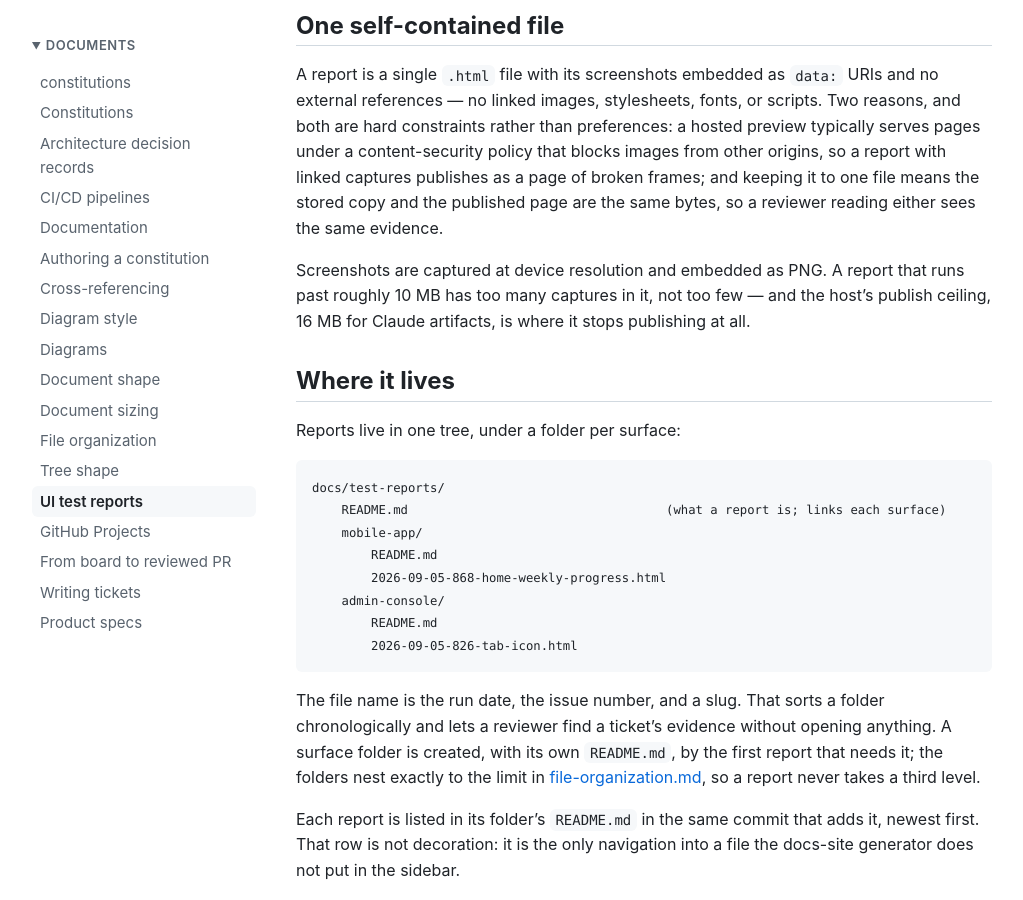
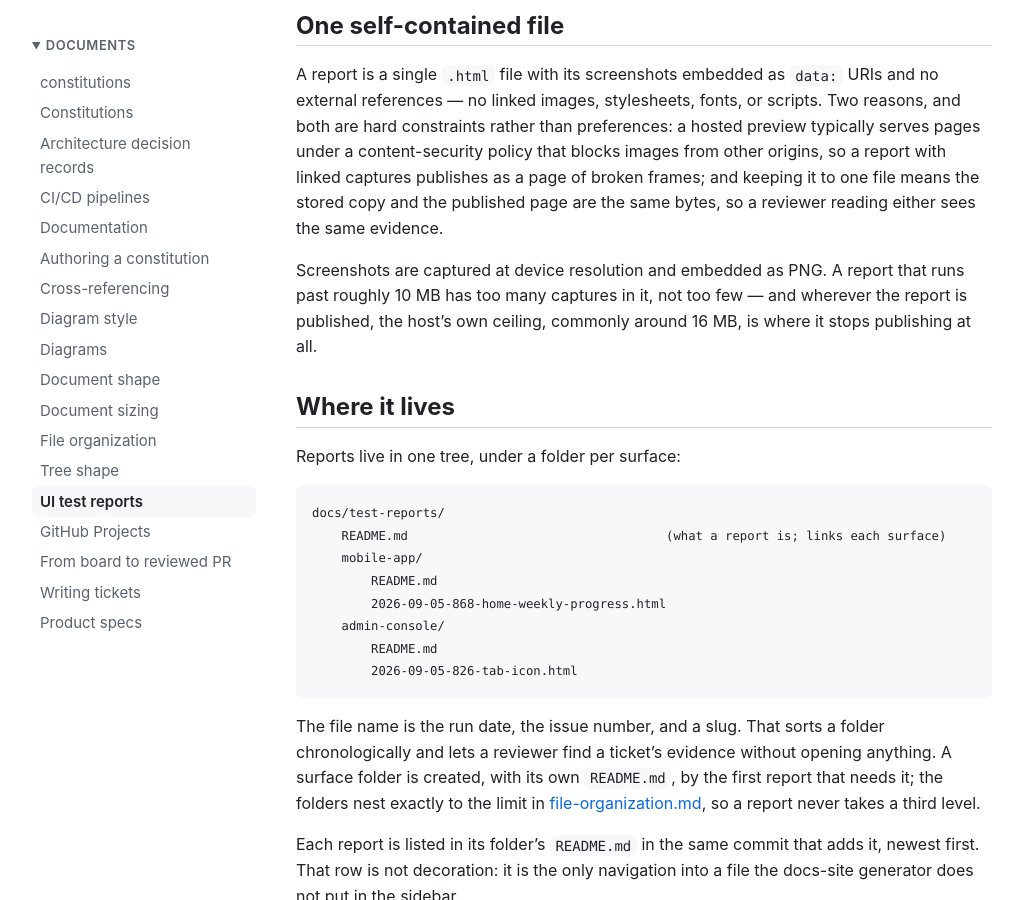
Before and after one commit to polikeiji/constitutions, a Jekyll site: the page built from constitutions/documentation/ui-test-reports.md, in a window 1280 px wide and 900 px high, scrolled down 1269 px. Shown: the whole window, without its empty margins (128-1151 px from the left). Built offline with Jekyll 4.4.1, drawn with Linux system fonts in a browser that asks for light colours; our own code applies the rules of GitHub Pages for plain Markdown files; a script that is not in the unit is left out.

Commit message:
fix(constitutions): stop the report ceiling naming one publishing host
The vendor-neutrality rule this same folder introduces names a tool only where
it is a genuine dependency. The 16 MB ceiling is real, but it belongs to one
host rather than to the rule, and the rule holds wherever the report is
published.

Co-Authored-By: Claude Opus 5 (1M context) <noreply@anthropic.com>
Claude-Session: https://claude.ai/code/session_017vBSJfi8hXo54JF4SFJC7j

```diff
--- a/constitutions/documentation/ui-test-reports.md
+++ b/constitutions/documentation/ui-test-reports.md
@@ -57,8 +57,9 @@ stored copy and the published page are the same bytes, so a reviewer reading eit
 same evidence.
 
 Screenshots are captured at device resolution and embedded as PNG. A report that runs past
-roughly 10 MB has too many captures in it, not too few — and the host's publish ceiling,
-16 MB for Claude artifacts, is where it stops publishing at all.
+roughly 10 MB has too many captures in it, not too few — and wherever the report is
+published, the host's own ceiling, commonly around 16 MB, is where it stops publishing at
+all.
 
 ## Where it lives
 
```
